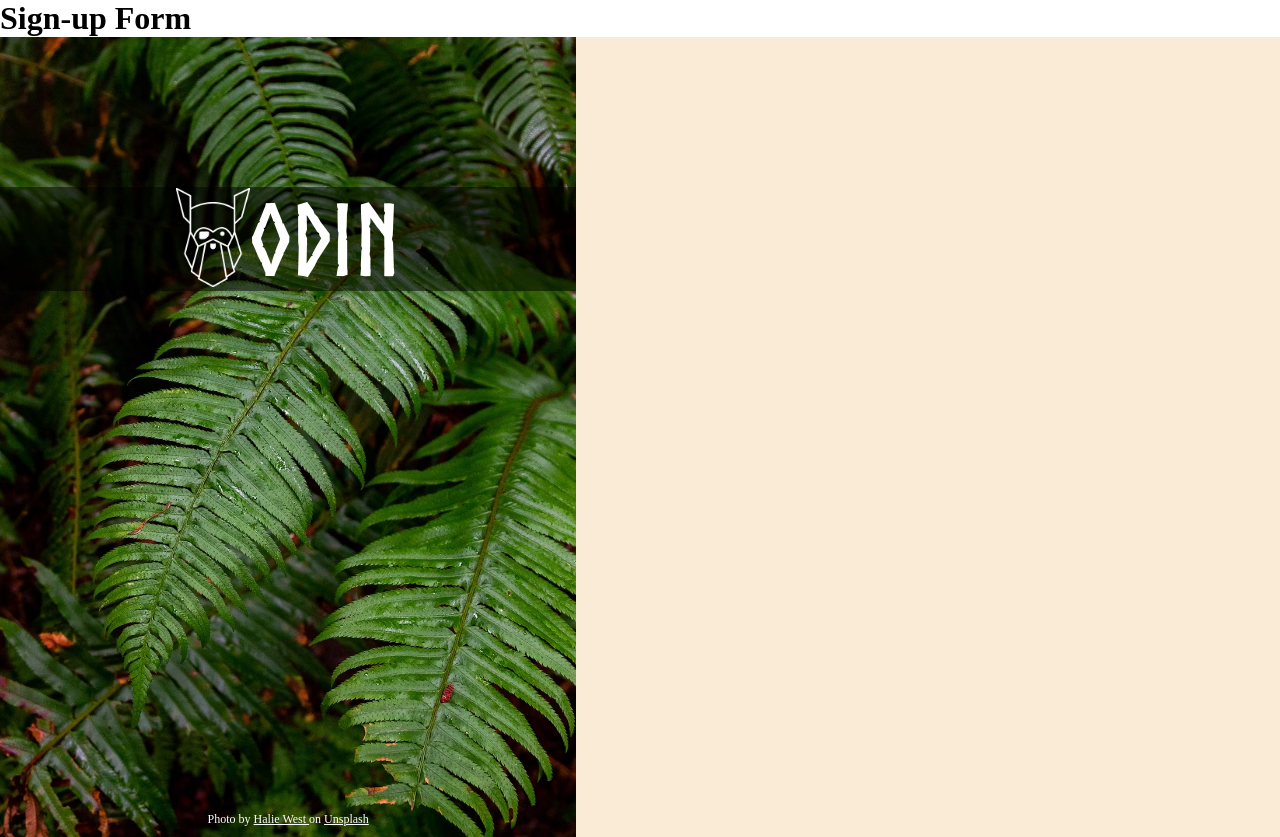
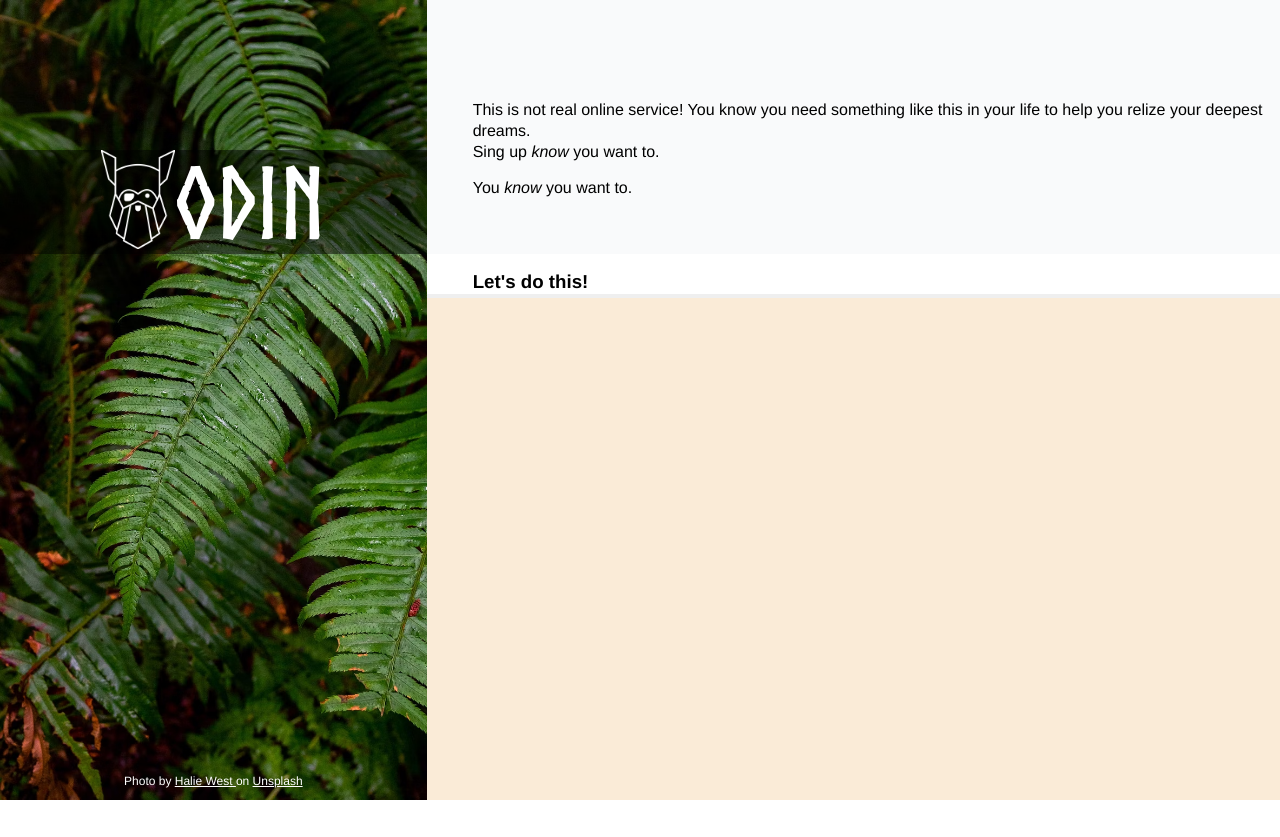
Before and after one commit to filipryznar/sign-up_form, a plain HTML site: page index.html in a window 1280 px wide. After the commit the page ends 800 px from the top, so only its background shows below. Drawn offline with Linux system fonts and the light colour scheme; files whose address does not match are found by name.

Commit message:
Finish left side

```diff
--- a/index.html
+++ b/index.html
@@ -7,7 +7,6 @@
     <link rel="stylesheet" href="style.css" />
   </head>
   <body>
-    <h1>Sign-up Form</h1>
     <div class="main_container">
       <div class="left">
         <div class="strip">
@@ -20,7 +19,21 @@
           Photo by <a href="">Halie West </a>on <a href=""> Unsplash</a>
         </div>
       </div>
-      <div class="right"></div>
+      <div class="right">
+        <div class="intro-text">
+          <div class="first-par">
+            This is not real online service! You know you need something like
+            this in your life to help you relize your deepest dreams.
+          </div>
+          <div class="second-line">Sing up <i>know</i> you want to.</div>
+          <div class="second-par">You <i>know</i> you want to.</div>
+        </div>
+        <form action="">
+          <h3>Let's do this!</h3>
+        </form>
+        <button></button>
+        <div class="log-in"></div>
+      </div>
     </div>
   </body>
 </html>
--- a/style.css
+++ b/style.css
@@ -1,23 +1,30 @@
 * {
   margin: 0;
+  padding: 0;
+  box-sizing: border-box;
 }
 .main_container {
   display: flex;
   flex-direction: row;
   -border: 1px solid #ff0000;
+  font-family: "Helvetica", "Arial", sans-serif;
+  font-size: 16px;
+  line-height: 1.3;
 }
 .left {
   display: flex;
   flex-direction: column;
-  flex-grow: 1;
+  flex: 1;
+
   background-image: url("/home/filip/repos/sign-up_form/assets/photo-1585202900225-6d3ac20a6962.avif");
   background-size: cover;
   height: 100vh;
   position: relative;
 }
 .right {
+  flex: 2;
   display: flex;
-  flex-grow: 2;
+  flex-direction: column;
   background-color: antiquewhite;
 }
 
@@ -39,7 +46,6 @@
 }
 .logo img {
   height: calc(35px + 5vw);
-  opacity: 1;
 }
 .logo_text {
   font-family: odin_font;
@@ -54,7 +60,24 @@
   transform: translateX(-50%);
   text-decoration-color: white;
   font-size: calc(12px);
+  text-wrap: nowrap;
 }
 .reference a {
   color: white;
 }
+
+.intro-text {
+  height: calc(150px + calc(40px + 5vw));
+  -border: 1px solid #ff0000;
+  background-color: #f9fafb;
+  padding: 100px 0 0 46px;
+  font-weight: 500;
+}
+.second-par {
+  margin-top: 16px;
+}
+form {
+  padding-left: 46px;
+  padding-top: 16px;
+  background-color: #ffffff;
+}
```
